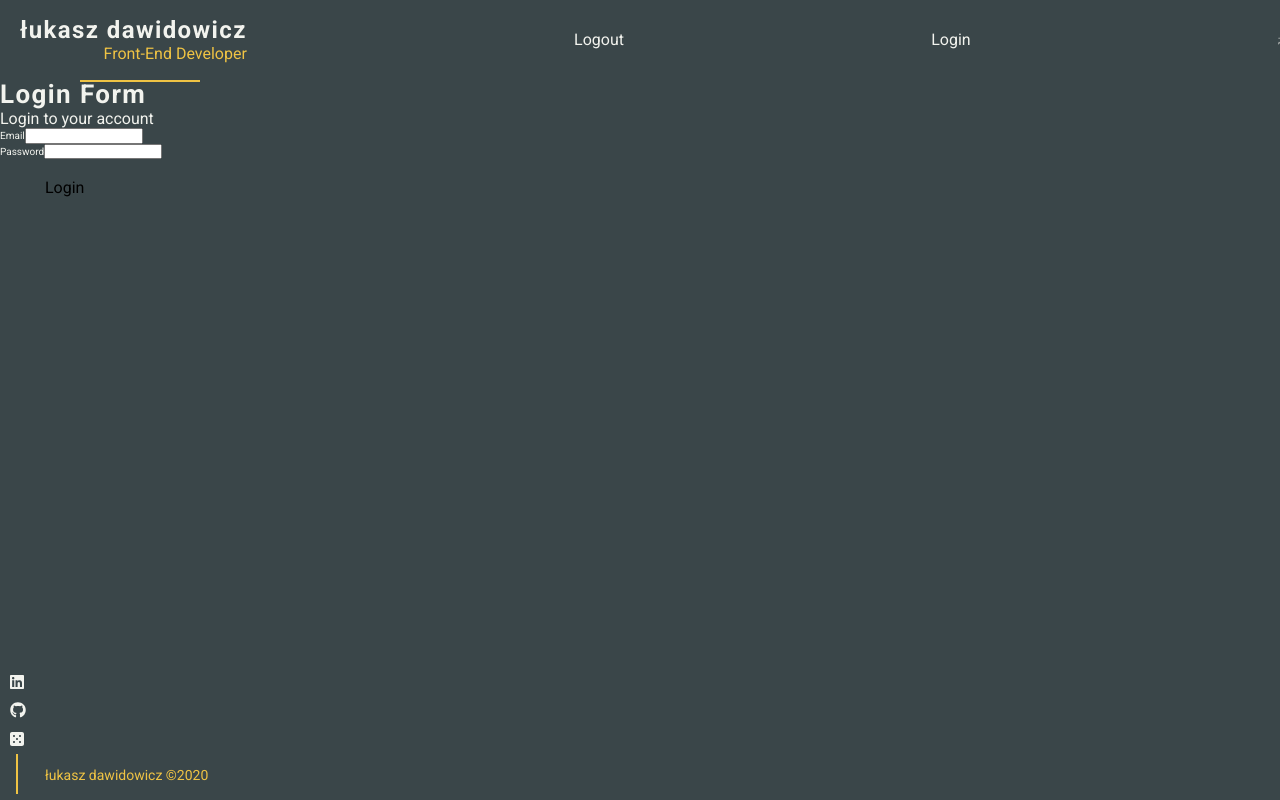
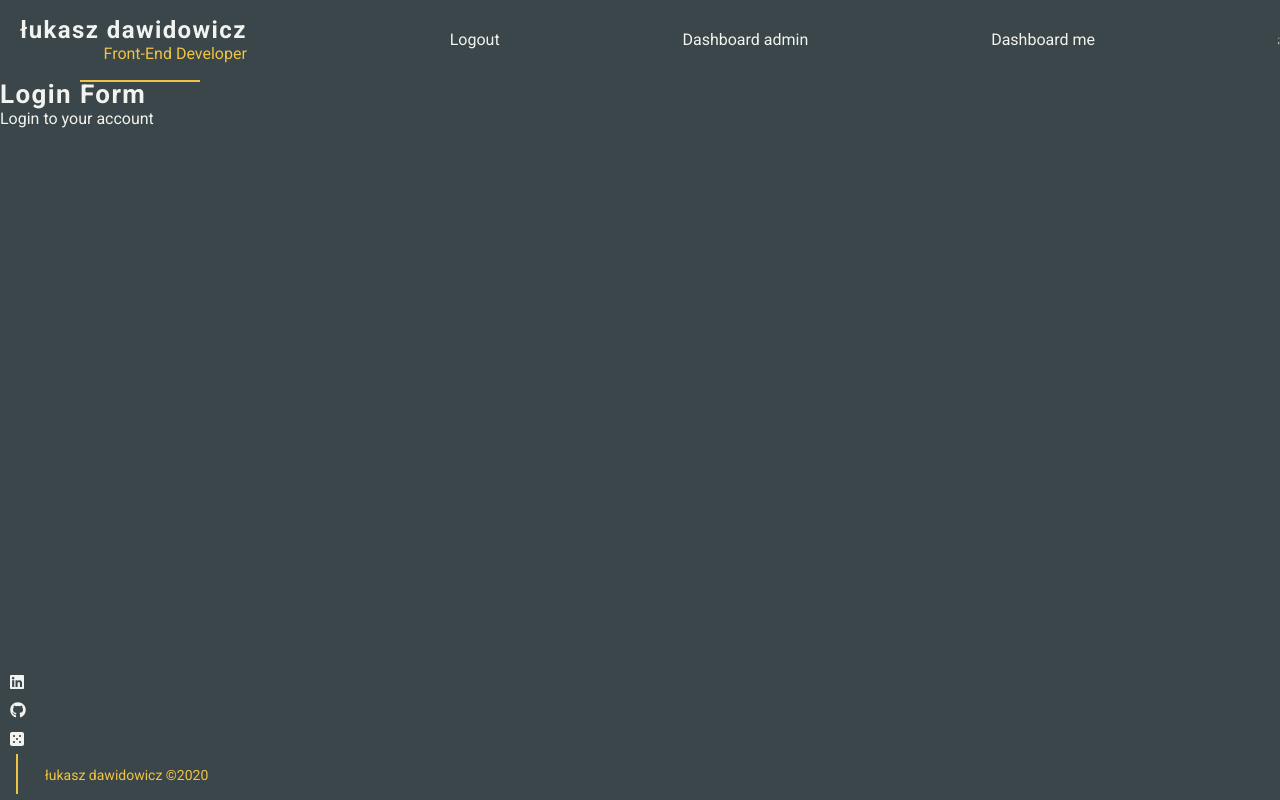
Before and after one commit to shivetay/ld_portfolio_2.0, a React (Create React App) app in the folder client/: page /login in a window 1280 px wide. Built offline with nearby package versions, Linux system fonts and the light colour scheme; sample sign-in values are in the browser's storage.

Commit message:
fix admin login

```diff
--- a/client/src/components/features/Login/Login.js
+++ b/client/src/components/features/Login/Login.js
@@ -18,28 +18,31 @@ class Login extends Component {
     logIn: false,
   };
 
-  componentDidMount() {
-    const logIn = localStorage.getItem('jwt') === true;
-    this.setState({ logIn });
-    if (logIn === true) {
-      this.redirectUser();
-    }
-  }
+  // componentDidMount() {
+  //   const logIn = localStorage.getItem('jwt') === true;
+  //   this.setState({ logIn });
+  //   if (logIn === true) {
+  //     this.redirectUser();
+  //   }
+  // }
 
-  signIn = (user) => {
+  signIn = async (user) => {
     const config = {
       headers: {
         'Content-Type': 'application/json',
       },
     };
-    axios
+    try {
+      await axios
         .post(`${API_URL}/login`, user, config)
         .then((res) => authenticateUser(res.data));
       this.setState({
         formData: { email: '', password: '' },
         userRedirect: true,
-      logIn: true,
       });
+    } catch (err) {
+      console.log(err);
+    }
   };
 
   onChange = (e) => {
@@ -58,6 +61,7 @@ class Login extends Component {
     this.signIn({ email, password });
     this.setState({
       userRedirect: true,
+      logIn: true,
     });
   };
 
@@ -94,14 +98,12 @@ class Login extends Component {
     const { userRedirect, logIn } = this.state;
     const { user } = isAuthUser();
     if (userRedirect === true) {
-      console.log('user role', typeof user.role);
-      if (logIn === true || user.role === 2308) {
-        console.log('admin');
+      if (logIn === true && user.role === 2308) {
         return <Redirect to='/admin/dashboard' />;
       } else {
-        console.log('user');
         return <Redirect to='/users/me' />;
       }
+      // return <Redirect to='/users/me' />;
     }
   };
 
@@ -109,11 +111,11 @@ class Login extends Component {
     const { email, password } = this.state.formData;
     return (
       <Layout title='Login Form' description='Login to your account'>
-        {/* {!localStorage.getItem('jwt')
+        {!localStorage.getItem('jwt')
           ? this.formRender(email, password)
-          : this.redirectUser()} */}
-        {this.formRender(email, password)}
-        {this.redirectUser()}
+          : this.redirectUser()}
+        {/* {this.formRender(email, password)}
+        {this.redirectUser()} */}
       </Layout>
     );
   }
--- a/client/src/components/features/PrivateRoutes/AdminRoute.js
+++ b/client/src/components/features/PrivateRoutes/AdminRoute.js
@@ -6,11 +6,11 @@ const AdminRoute = ({ component: Component, ...rest }) => (
   <Route
     {...rest}
     render={(props) =>
-      isAuthUser() ? (
+      isAuthUser().user.role === 2308 ? (
         <Component {...props} />
       ) : (
         <Redirect
-          to={{ pathname: '/login', state: { from: props.location } }}
+          to={{ pathname: '/users/me', state: { from: props.location } }}
         />
       )
     }
--- a/client/src/components/layout/Header/Header.js
+++ b/client/src/components/layout/Header/Header.js
@@ -7,22 +7,23 @@ import { isAuthUser, signOut } from '../../../utils/utils';
 import './Header.scss';
 
 const Header = () => {
-  // const logButtons = () => {
-  //   const { user } = isAuthUser();
-  //   // console.log('user header', user.role);
-  //   if (user.role !== 2308 || user.role === 'undefined') {
-  //     return <Button to={`/login`}>Login</Button>;
-  //   } else {
-  //     return (
-  //       <Fragment>
-  //         <Button onClick={signOut()}>Logout</Button>
-  //         <Button to={`/admin/dashboard`}>Dashboard</Button>
-  //       </Fragment>
-  //     );
-  //   }
-  //   // if (user.role === 2308)
-  //   // return <Button to={`/login`}>Login</Button>;
-  // };
+  const logButtons = () => {
+    const { user } = isAuthUser();
+    // console.log('user header', user.role);
+    // user.role !== 2308 || user.role === 'undefined';
+
+    return (
+      <Fragment>
+        <Button to={'/'} onClick={signOut}>
+          Logout
+        </Button>
+        <Button to={`/admin/dashboard`}>Dashboard admin</Button>
+        <Button to={`/users/me`}>Dashboard me</Button>;
+      </Fragment>
+    );
+  };
+  // if (user.role === 2308)
+  // return <Button to={`/login`}>Login</Button>;
 
   return (
     <div className='Header'>
@@ -32,11 +33,15 @@ const Header = () => {
           <p className='Header__Logo-paragraph'>Front-End Developer</p>
         </NavLink>
       </div>
-      {/* {logButtons()} */}
-      <Button to={'/'} onClick={signOut}>
+      {!localStorage.getItem('jwt') ? (
+        <Button to={`/login`}>Login</Button>
+      ) : (
+        logButtons()
+      )}
+      {/* <Button to={'/'} onClick={signOut}>
         Logout
       </Button>
-      <Button to={`/login`}>Login</Button>;
+      <Button to={`/login`}>Login</Button>; */}
     </div>
   );
 };
```
Lines whose indentation alone changed are shown as unchanged.
